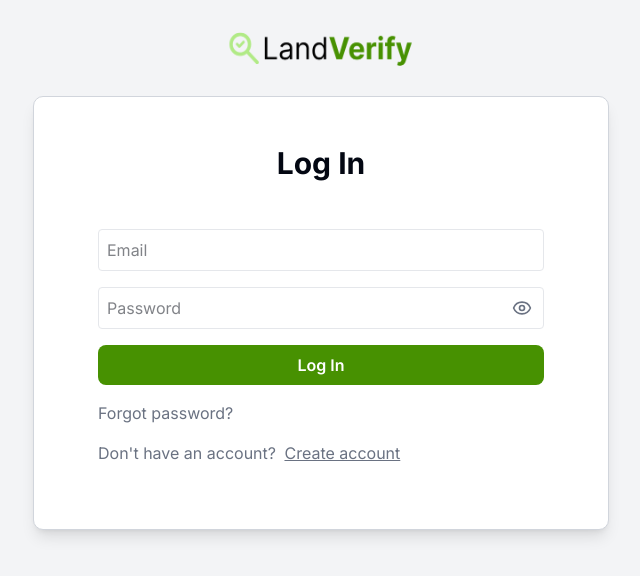
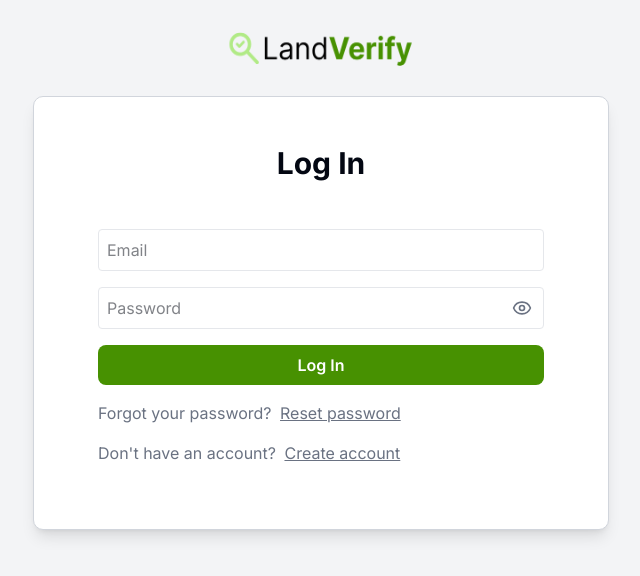
Before and after one commit to agbajekehinde/land-verify, a Next.js app: page /signin in a window 1280 px wide. Shown: the top 576 px of the page, without its empty margins (319-959 px from the left). Built offline with nearby package versions, Linux system fonts and the light colour scheme; a web font is replaced by a local one.

Commit message:
modified:   app/signin/page.tsx

```diff
--- a/app/signin/page.tsx
+++ b/app/signin/page.tsx
@@ -84,14 +84,17 @@ export default function SignInPage() {
             {loading ? "Loging In..." : "Log In"}
           </button>
           <Toaster />
-          <div className="flex justify-between">
+
+          <div className="text-left text-gray-500">
+            <p className="md:inline">Forgot your password?</p>{" "}
             <Link
               href="/forgot-password"
-              className="text-gray-500 hover:underline"
+              className="text-gray-500 underline hover:underline block md:inline mt-1 md:mt-0 md:ml-1"
             >
-              Forgot password?
+              Reset password
             </Link>
           </div>
+
           <div className="text-left text-gray-500">
             <p className="md:inline">Don&apos;t have an account?</p>{" "}
             <Link
```
